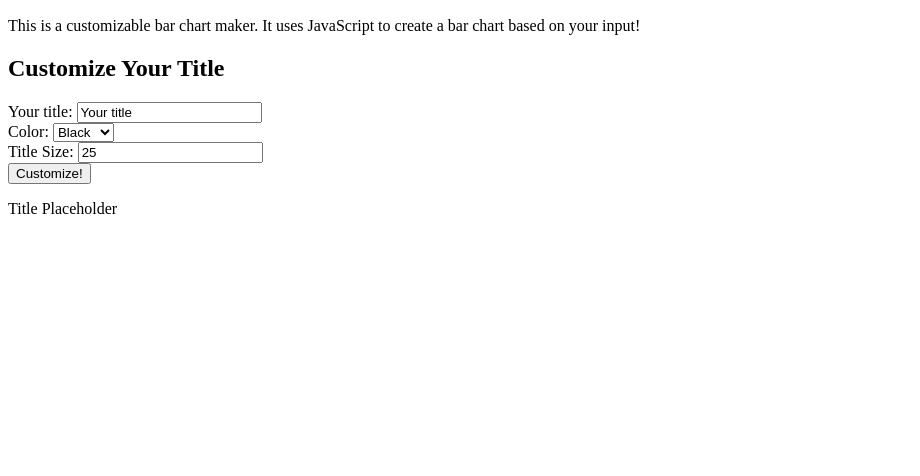
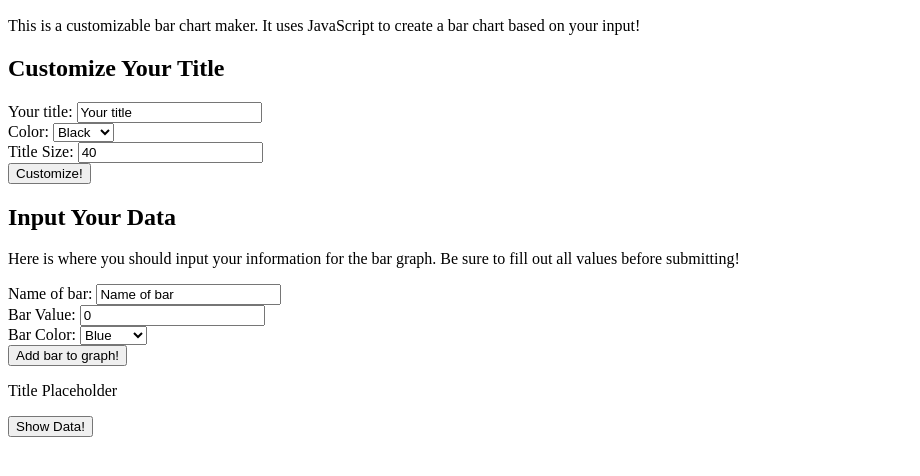
Before and after one commit to danispinxo/Bar-Chart-Stretch, a website: page index.html in a window 1280 px wide. Shown: the part 110-586 px from the top of the page, without its empty margins (0-920 px from the left). Drawn offline with nearby package versions, Linux system fonts and the light colour scheme.

Commit message:
Added input for bar values, which collects in an array called data

```diff
--- a/index.html
+++ b/index.html
@@ -35,17 +35,45 @@
         </div>
         <div>
           <label for="title-size">Title Size: </label>
-          <input type="number" name="title-size" id="title-size" value="25">
+          <input type="number" name="title-size" id="title-size" value="40">
         </div>
       <button id="apply-button">Customize!</button>
       </div>
     </div>
+
+    <div>
+      <h2>Input Your Data</h2>
+      <p>Here is where you should input your information for the bar graph. Be sure to fill out all values before submitting!</p>
+      <div>
+        <label for="bar-name-input">Name of bar: </label>
+        <input type="text" name="bar-name" id="bar-name" value="Name of bar">
+      </div>
+      <div>
+        <label for="value-input">Bar Value: </label>
+        <input type="number" name="value" id="bar-value" value="0">
+      </div>
+      <div>
+        <label for="bar-color">Bar Color: </label>
+        <select name="bar-color" id="bar-color">
+        <option value="blue">Blue</option>
+        <option value="red">Red</option>
+        <option value="pink">Pink</option>
+        <option value="purple">Purple</option>
+        <option value="orange">Orange</option>
+        </select>
+      </div>
+      <button id="bar-button">Add bar to graph!</button>
+    </div>
     <div id="customized-title">
       <p id="title-textbox">Title Placeholder</p>
+    </div>
+    <div>
+      <button id="show-data-button">Show Data!</button>
     </div>
   </main>
   <script src="https://code.jquery.com/jquery-3.5.1.js"></script>
   <script>
+
 // This function draws the bar chart. It takes three arguments.
 // The first parameter is "data" which will be an array of numbers.
 // The second parameter is "options" which will be an object that has options pertaining to the chart itself like title, size, colour, and other CSS elements.
@@ -74,7 +102,21 @@ $('#apply-button').on('click', function() {
   titleText.textContent = document.getElementById("title-text").value;
 }); // retrieving the user input for the title and formatting the appropriate div
 
-  </script>
+let data = [];
+
+$('#bar-button').on('click', function() {
+  let newBar = {};
+  newBar.name = document.getElementById("bar-name").value;
+  newBar.value = document.getElementById("bar-value").value;
+  newBar.color = document.getElementById("bar-color").value;
+  data.push(newBar);
+}); // creating each new bar as an object when the bar button is pushed, then storing that object in the data array
+
+$('#show-data-button').on('click', function(){
+  console.log(data);
+});
+
+</script>
 </body>
 <footer> </footer>
 </html>
```
